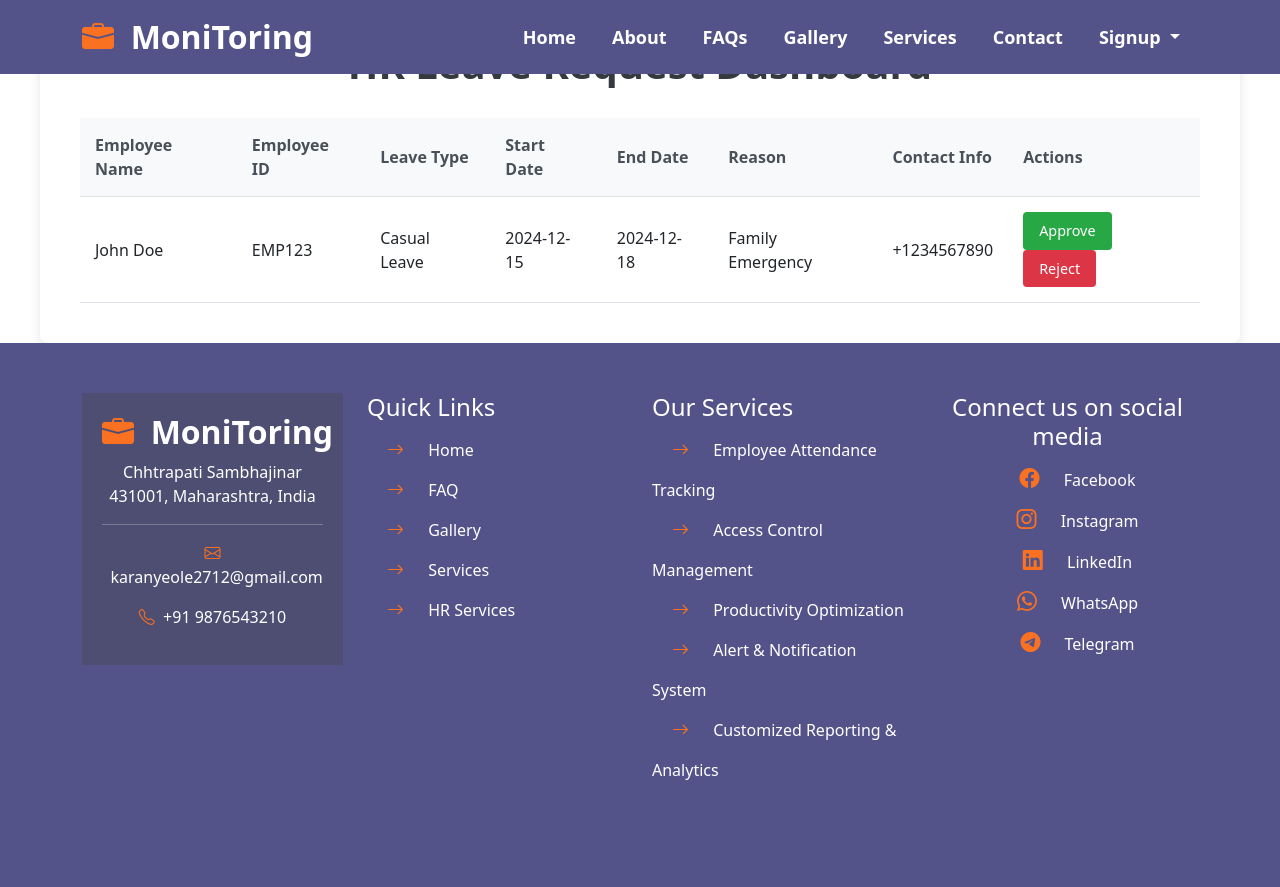
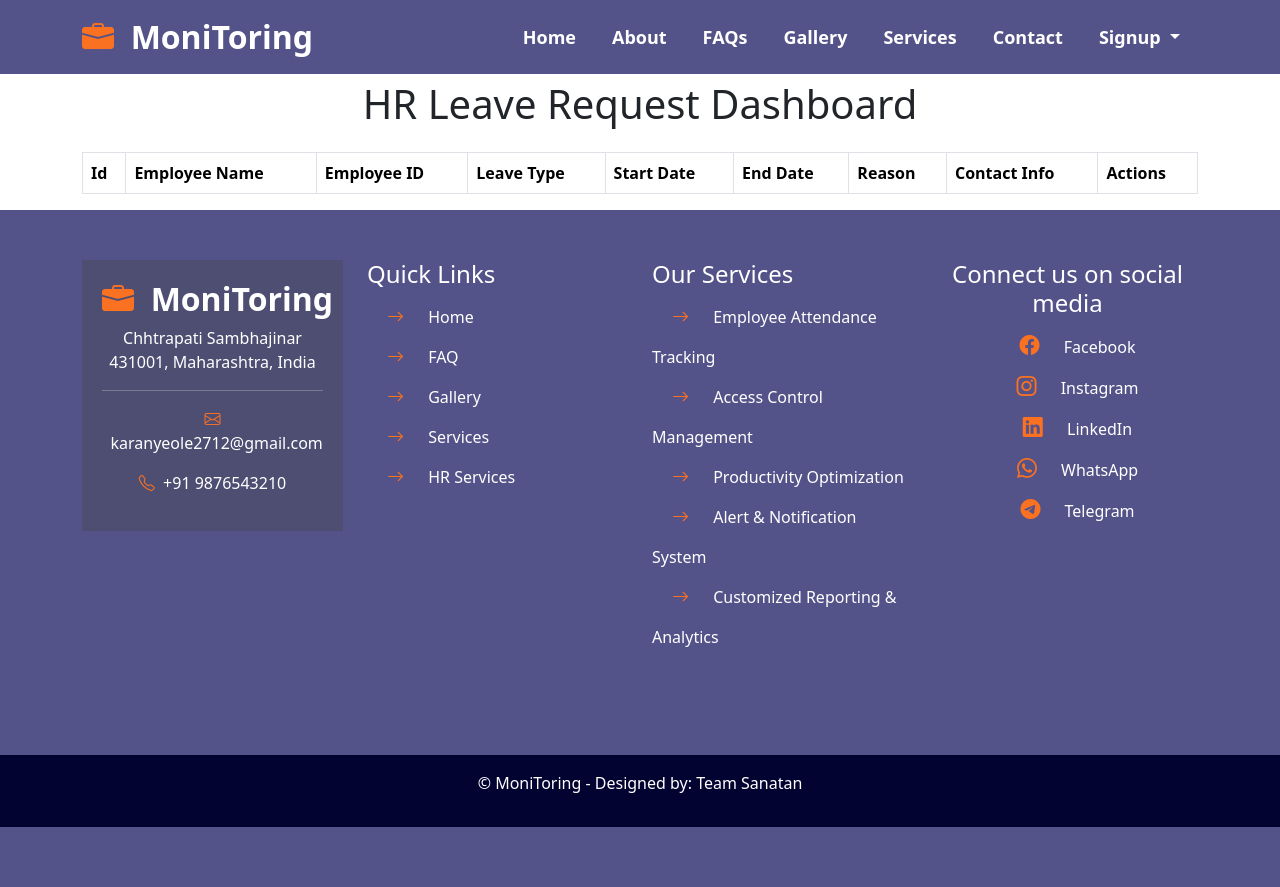
Before and after one commit to karanyeole/Employee_and_Work-Monitoring, a Flask app: page /leave_request_hr in a window 1280 px wide. Shown: the top 887 px of the page. After the commit the page ends 827 px from the top, so only its background shows below. Run offline with Flask 3, Linux system fonts and the light colour scheme; lists and menus that the app fills with data are empty.

Commit message:
leaves update

```diff
--- a/app.py
+++ b/app.py
@@ -1,4 +1,4 @@
-from flask import Flask, render_template, request, redirect, url_for, flash,Response,jsonify
+from flask import Flask, render_template, request, redirect, url_for, flash, Response, jsonify
 import secrets
 import os
 import cv2
@@ -8,9 +8,11 @@
 
 app = Flask(__name__)
 app.secret_key = secrets.token_hex(16)
-employee_id=None
+employee_id = None
 
 import sqlite3
+
+
 def init_leave_requests_db():
     # Connect to the SQLite database (it will create the database if it doesn't exist)
     conn = sqlite3.connect('leave_requests.db')
@@ -34,6 +36,7 @@
     conn.commit()
     conn.close()
 
+
 # Function to store leave request data into the database
 def store_leave_request(employee_name, employee_id, leave_type, start_date, end_date, reason, contact_info):
     # Connect to the SQLite database
@@ -49,6 +52,8 @@
     # Commit the changes and close the connection
     conn.commit()
     conn.close()
+
+
 def init_db():
     conn = sqlite3.connect('employees.db')
     cursor = conn.cursor()
@@ -71,28 +76,37 @@
     ''')
     conn.commit()
     conn.close()
+
+
 init_db()
+
+
 # Run this function once to initialize the database
 
 @app.route("/")
 def index():
     return render_template("index.html")
 
+
 @app.route('/faq')
 def faq():
     return render_template('faq.html')
+
 
 @app.route('/gallery')
 def gallery():
     return render_template('gallery.html')
 
+
 @app.route('/services')
 def services():
     return render_template('services.html')
 
+
 @app.route('/hr_services')
 def hr_services():
     return render_template("hr_services.html")
+
 
 @app.route('/emp_services')
 def emp_services():
@@ -138,8 +152,9 @@
         return jsonify({"success": True, "employee_id": employee_id})
 
     return render_template("add_employee.html")
+
+
 @app.route('/capture_images', methods=['POST', 'GET'])
-
 def capture_images():
     if request.method == 'GET':
         # Example: Fetch the employee name from DB (you can modify the logic)
@@ -147,9 +162,10 @@
         cursor = conn.cursor()
         cursor.execute("SELECT First_name, Last_name FROM employees WHERE id = ?", (employee_id,))
         r = cursor.fetchone()
-        r=r[0]+r[1]
+        r = r[0] + r[1]
         # Return a valid response with the image stream
         return Response(capture_image_stream(r), mimetype='multipart/x-mixed-replace; boundary=frame')
+
 
 # Rename the leave_request function for employees
 @app.route('/leave_request', methods=['GET', 'POST'])
@@ -191,6 +207,7 @@
 
     return render_template("leave_request_hr.html")  # The HR page where leave requests are managed
 
+
 # Route to display the list of employees
 @app.route('/manage_employees', methods=['GET'])
 def manage_employees():
@@ -200,6 +217,7 @@
     employees = cursor.fetchall()
     conn.close()
     return render_template("manage_employees.html", employees=employees)
+
 
 # Route to edit an employee's details
 @app.route('/edit_employee/<int:employee_id>', methods=['GET', 'POST'])
@@ -227,7 +245,8 @@
             UPDATE employees SET first_name=?, last_name=?, dob=?, gender=?, email=?, phone=?,
             address=?, job_title=?, department=?, salary=?, emergency_contact_name=?,
             emergency_contact_phone=? WHERE id=?
-        ''', (first_name, last_name, dob, gender, email, phone, address, job_title, department, salary, emergency_contact_name, emergency_contact_phone, employee_id))
+        ''', (first_name, last_name, dob, gender, email, phone, address, job_title, department, salary,
+              emergency_contact_name, emergency_contact_phone, employee_id))
         conn.commit()
         conn.close()
         flash("Employee details updated successfully!")
@@ -250,6 +269,7 @@
     conn.close()
     flash("Employee deleted successfully!")
     return redirect(url_for('manage_employees'))
+
 
 @app.route("/training", methods=['POST'])
 def training():
@@ -274,7 +294,6 @@
     conn.close()
 
     return jsonify({"message": "Training completed successfully!"}), 200
-
 
 
 @app.route('/employee/<int:employee_id>')
@@ -308,6 +327,7 @@
 
     return render_template("employee_details.html", employee=employee_data)
 
+
 @app.route('/validate_employee', methods=['POST'])
 def validate_employee():
     data = request.get_json()
@@ -317,7 +337,6 @@
     # Connect to the database
     conn = sqlite3.connect('employees.db')
     cursor = conn.cursor()
-
     # Query to check if the email and employee_id match
     cursor.execute("SELECT * FROM employees WHERE email = ? AND id = ?", (email, employee_id))
     employee = cursor.fetchone()
@@ -329,8 +348,21 @@
         return jsonify({"success": False})  # No matching record
 
 
+# Route to display leave requests
+DATABASE = 'leave_requests.db'
 
+def get_db_connection():
+    conn = sqlite3.connect('leave_requests.db')  # Your SQLite database file
+    conn.row_factory = sqlite3.Row  # This allows us to return rows as dictionaries
+    return conn
 
+# Route to display HR dashboard with leave requests
+@app.route('/dashboard')
+def hr_dashboard():
+    conn = get_db_connection()
+    leave_requests = conn.execute('SELECT * FROM leave_requests').fetchall()  # Ensure this matches your table name
+    conn.close()
+    return render_template('leave_request_hr.html', leave_requests=leave_requests)
 
 if __name__ == "__main__":
     app.run(debug=True)
--- a/templates/leave_request_hr.html
+++ b/templates/leave_request_hr.html
@@ -1,82 +1,18 @@
 {% include 'top.html' %}
 
-<style>
-    /* Custom container styling for HR Dashboard */
-    .dashboard-container {
-        max-width: 1200px;
-        background-color: #ffffff;
-        box-shadow: 0px 4px 12px rgba(0, 0, 0, 0.1);
-        border-radius: 8px;
-        padding: 40px;
-        margin: 0 auto;
-    }
+<div class="container" style="padding-top: 80px;">
+    <h1 class="text-center mb-4">HR Leave Request Dashboard</h1>
 
-    /* Headings styling */
-    .dashboard-container h1 {
-        font-size: 2.5rem;
-        color: #343a40;
-        font-weight: bold;
-        text-align: center;
-        margin-bottom: 30px;
-    }
+    {% with messages = get_flashed_messages() %}
+    {% if messages %}
+        <div class="alert alert-{{ messages[0]|lower }}">{{ messages[0] }}</div>
+    {% endif %}
+    {% endwith %}
 
-    /* Table styling */
-    .dashboard-container table {
-        width: 100%;
-        border-collapse: collapse;
-        margin-top: 20px;
-    }
-
-    .dashboard-container th, .dashboard-container td {
-        padding: 15px;
-        text-align: left;
-        border-bottom: 1px solid #dee2e6;
-    }
-
-    .dashboard-container th {
-        background-color: #f8f9fa;
-        color: #495057;
-        font-weight: 600;
-    }
-
-    .dashboard-container tr:nth-child(even) {
-        background-color: #f8f9fa;
-    }
-
-    /* Button styling */
-    .btn {
-        padding: 8px 16px;
-        border: none;
-        border-radius: 4px;
-        font-size: 0.9rem;
-        cursor: pointer;
-    }
-
-    .btn-approve {
-        background-color: #28a745;
-        color: white;
-    }
-
-    .btn-approve:hover {
-        background-color: #218838;
-    }
-
-    .btn-reject {
-        background-color: #dc3545;
-        color: white;
-    }
-
-    .btn-reject:hover {
-        background-color: #c82333;
-    }
-</style>
-
-<div class="dashboard-container">
-    <h1>HR Leave Request Dashboard</h1>
-
-    <table>
+    <table class="table table-bordered table-striped">
         <thead>
             <tr>
+                <th>Id</th>
                 <th>Employee Name</th>
                 <th>Employee ID</th>
                 <th>Leave Type</th>
@@ -88,23 +24,28 @@
             </tr>
         </thead>
         <tbody>
-            <!-- Example row: Repeat dynamically with data -->
+            {% for request in leave_requests %}
             <tr>
-                <td>John Doe</td>
-                <td>EMP123</td>
-                <td>Casual Leave</td>
-                <td>2024-12-15</td>
-                <td>2024-12-18</td>
-                <td>Family Emergency</td>
-                <td>+1234567890</td>
+                <td>{{ request.id }}</td>
+                <td>{{ request.employee_name }}</td>
+                <td>{{ request.employee_id }}</td>
+                <td>{{ request.leave_type }}</td>
+                <td>{{ request.start_date }}</td>
+                <td>{{ request.end_date }}</td>
+                <td>{{ request.reason }}</td>
+                <td>{{ request.contact_info }}</td>
                 <td>
-                    <button class="btn btn-approve">Approve</button>
-                    <button class="btn btn-reject">Reject</button>
+                    <!-- Add any actions here, e.g. Approve/Reject buttons -->
+                    <button class="btn btn-success">Approve</button>
+                    <button class="btn btn-danger">Reject</button>
                 </td>
             </tr>
-            <!-- Additional rows will be dynamically populated here -->
+            {% endfor %}
         </tbody>
     </table>
+
+
+
 </div>
 
 {% include 'bottom.html' %}
```
Also changed, not shown: employee_images/ROHITKULKARNI/ROHITKULKARNI_0.png (added), employee_images/ROHITKULKARNI/ROHITKULKARNI_1.png (added), employee_images/ROHITKULKARNI/ROHITKULKARNI_2.png (added), employee_images/ROHITKULKARNI/ROHITKULKARNI_3.png (added), employee_images/ROHITKULKARNI/ROHITKULKARNI_4.png (added), employees.db (added), leave_requests.db, 6 other files.
